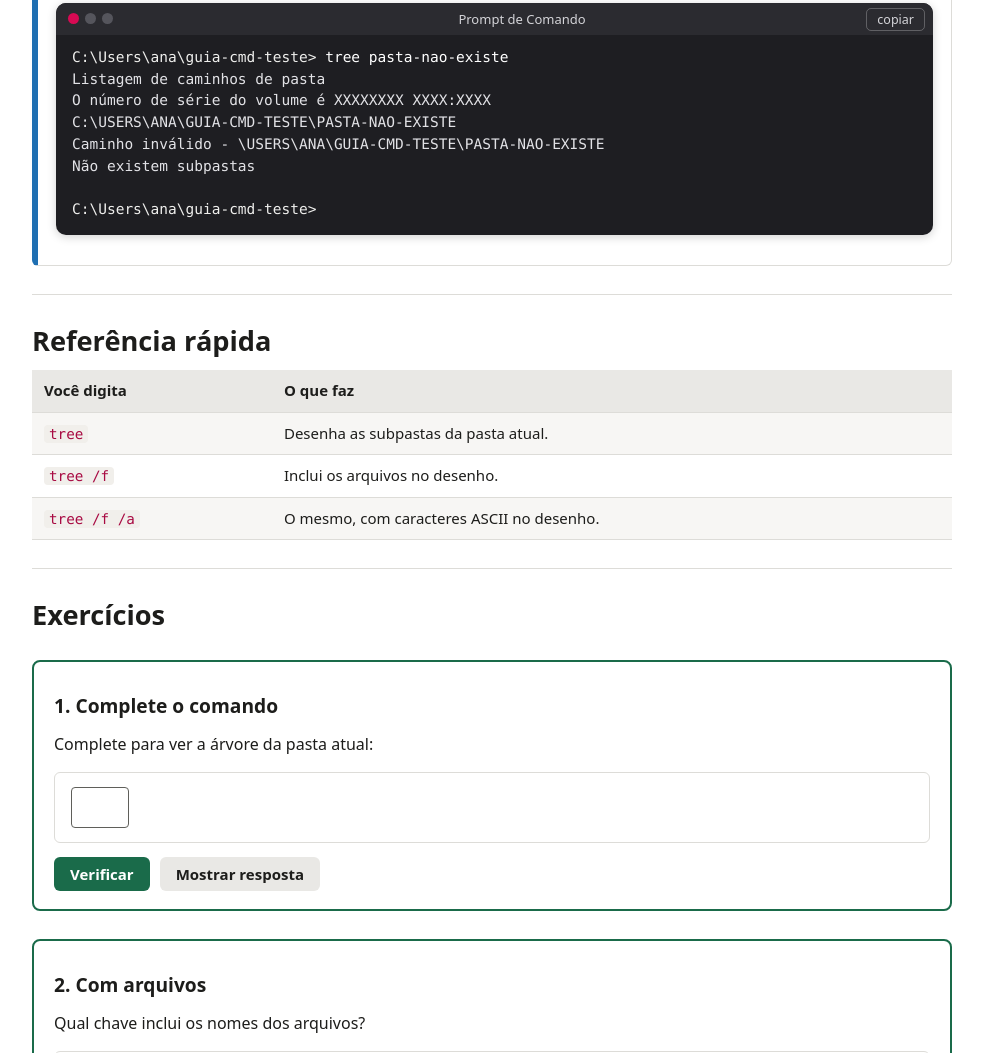
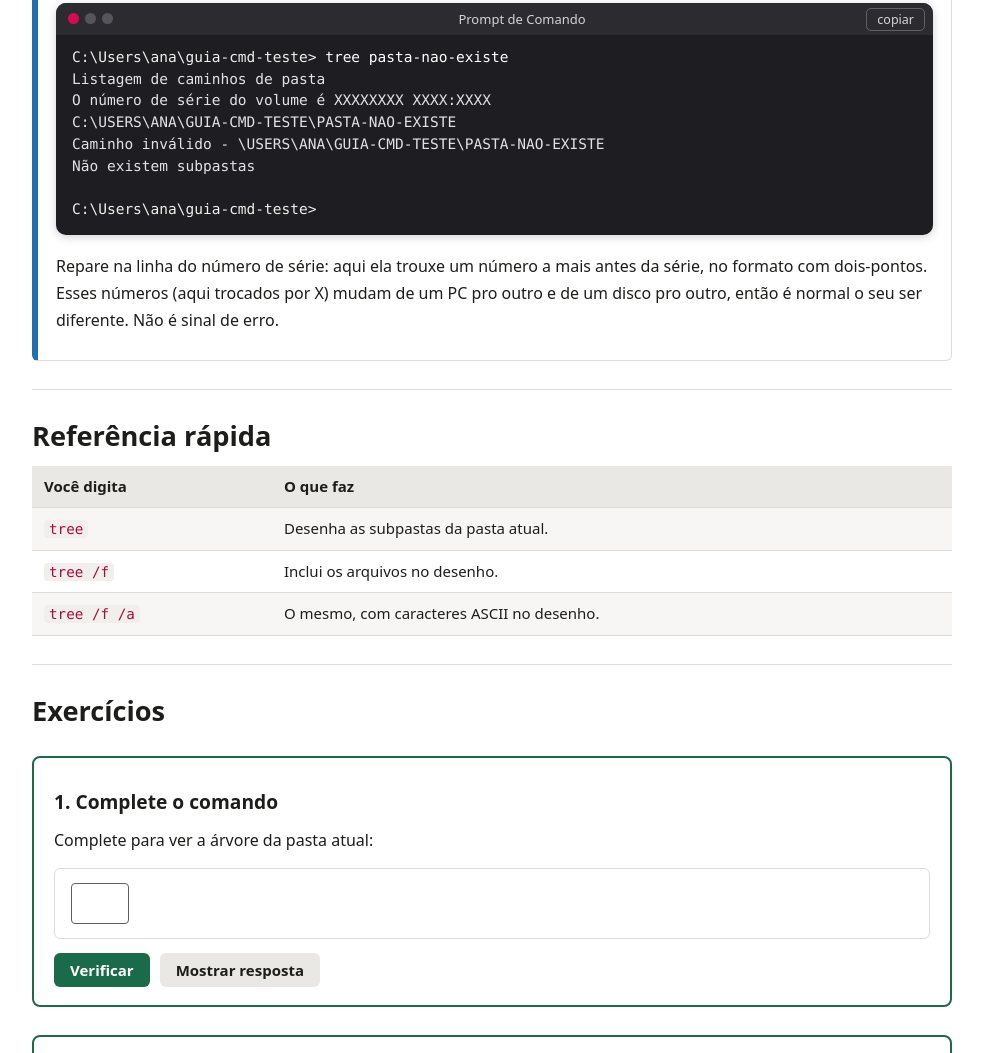
Before and after one commit to Wallysondevs/guia-cmd, a plain HTML site: page tree.html in a window 1280 px wide. Shown: the part 3498-4551 px from the top of the page, without its empty margins (258-1241 px from the left). Drawn offline with Linux system fonts and the light colour scheme.

Commit message:
tree: nota de que o numero de serie muda de PC pra PC.

```diff
--- a/tree.html
+++ b/tree.html
@@ -119,6 +119,7 @@ Caminho inválido - \USERS\ANA\GUIA-CMD-TESTE\PASTA-NAO-EXISTE
 Não existem subpastas
 
 C:\Users\ana\guia-cmd-teste&gt;</pre>
+<p>Repare na linha do número de série: aqui ela trouxe um número a mais antes da série, no formato com dois-pontos. Esses números (aqui trocados por X) mudam de um PC pro outro e de um disco pro outro, então é normal o seu ser diferente. Não é sinal de erro.</p>
 </div>
 <hr>
 <h2>Referência rápida</h2>
```
